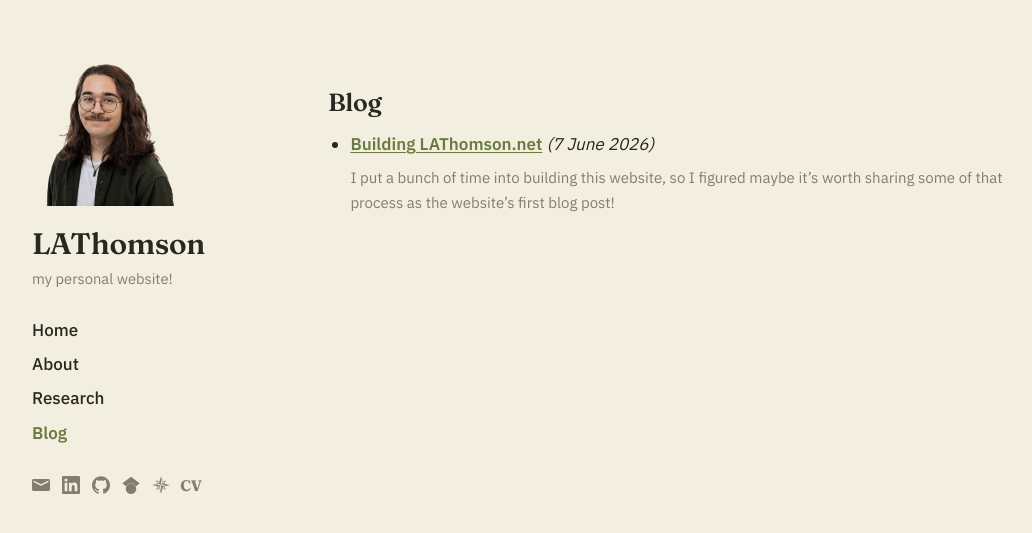
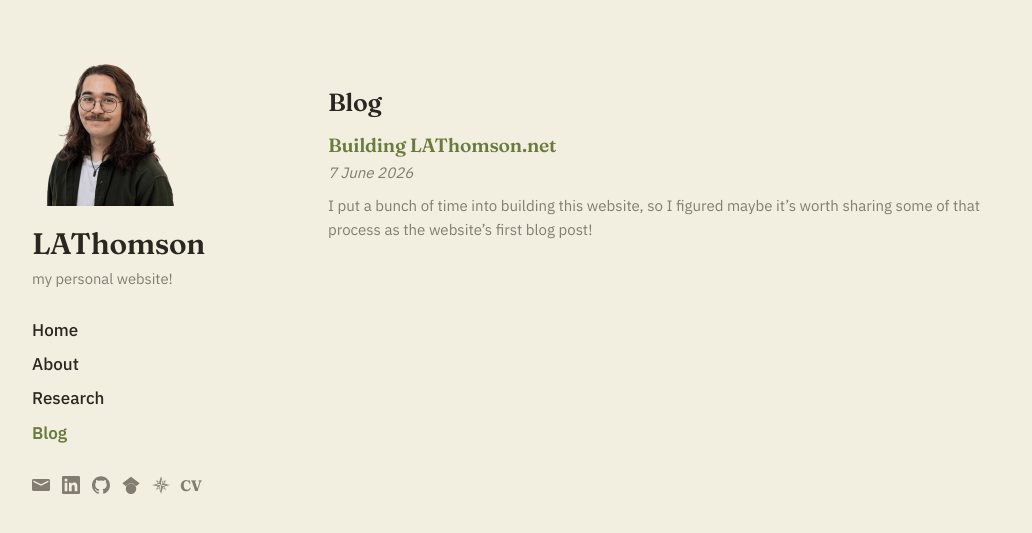
Before and after one commit to LAThomson/LAThomson.github.io, a Jekyll site: the page built from blog/index.md, in a window 1280 px wide. Shown: the top 533 px of the page, without its empty margins (108-1140 px from the left). Built offline with Jekyll 4.4.1, drawn with Linux system fonts in a browser that asks for light colours.

Commit message:
updated blog design

```diff
--- a/assets/css/style.css
+++ b/assets/css/style.css
@@ -365,7 +365,95 @@ section {
   .lightbox figcaption { font-size: 0.92rem; }
 }
 
+/* Blog index entries — each post gets its own heading rather than a
+   bullet, mirroring the .project cards on Research (h3 + muted meta
+   line + .detail excerpt) but without the image column. */
+.post-entry { margin-bottom: 2rem; }
+
+/* The h3s carry no top margin, so the first entry would otherwise sit
+   only 0.75rem under the "Blog" h2 — far tighter than the 2rem between
+   entries. Nudge it down so the heading isn't crowded. */
+.post-entry:first-of-type { margin-top: 1rem; }
+.post-entry h3 {
+  margin-top: 0;
+  margin-bottom: 0.25rem;
+}
+
+/* Accent carries the link, as elsewhere on the site; the underline is
+   held back for hover so the title reads as a heading at rest. */
+.post-entry h3 a {
+  color: var(--accent);
+  text-decoration: none;
+}
+.post-entry h3 a:hover,
+.post-entry h3 a:focus-visible {
+  color: var(--accent-secondary);
+  text-decoration: underline;
+}
+.post-entry-meta {
+  margin-top: 0;
+  margin-bottom: 0.5rem;
+  color: var(--muted);
+  font-size: 0.94rem;
+}
+
+/* .detail's negative top margin is tuned for prose on About/Research,
+   where it hugs the paragraph above; here the meta line already sets
+   the spacing, so neutralise it. */
+.post-entry .detail {
+  margin-top: 0;
+  margin-bottom: 0;
+}
+
 /* Post-specific */
+
+/* Breadcrumb above the post title — an immediate escape back to the
+   blog index. It earns its keep most on mobile, where the sticky
+   sidebar nav is static and has scrolled out of view by the time a
+   reader wants to leave. Separators are drawn with ::before so they
+   stay out of the accessibility tree: a screen reader hears
+   "Blog, <post title>" rather than a mouthful of slashes. */
+.post-breadcrumb {
+  font-size: 0.92rem;
+  margin-bottom: 0.6rem;
+}
+.post-breadcrumb ol {
+  display: flex;
+  align-items: baseline;
+  list-style: none;
+  margin: 0;
+  padding: 0;
+  min-width: 0;
+}
+.post-breadcrumb li:first-child { flex: none; }
+.post-breadcrumb li + li::before {
+  content: '\2044';  /* fraction slash — lighter than a solidus */
+  color: var(--muted);
+  margin: 0 0.5em;
+}
+
+/* Matches .site-nav's chrome-like treatment: colour carries the link,
+   with the underline held back for hover. */
+.post-breadcrumb a {
+  color: var(--accent);
+  text-decoration: none;
+}
+.post-breadcrumb a:hover,
+.post-breadcrumb a:focus-visible {
+  color: var(--accent-secondary);
+  text-decoration: underline;
+}
+
+/* The current crumb repeats the <h2> directly below it, so it never
+   earns a second line — truncate rather than wrap. */
+.post-breadcrumb li[aria-current] {
+  color: var(--muted);
+  white-space: nowrap;
+  overflow: hidden;
+  text-overflow: ellipsis;
+  min-width: 0;
+}
+
 .post-title { margin-top: 0; }
 .post-date {
   color: var(--muted);
--- a/blog/index.md
+++ b/blog/index.md
@@ -7,11 +7,16 @@ permalink: /blog/
 ## Blog
 
 {% for post in site.posts %}
-- **[{{ post.title }}]({{ post.url | relative_url }})** *({{ post.date | date: "%-d %B %Y" }})*
+<div class="post-entry" markdown="1">
+### [{{ post.title }}]({{ post.url | relative_url }})
 
-  {{ post.excerpt | strip_html | strip_newlines | truncatewords: 30 }}
-  {:.detail}
+*{{ post.date | date: "%-d %B %Y" }}*
+{:.post-entry-meta}
 
+{{ post.excerpt | strip_html | strip_newlines | truncatewords: 30 }}
+{:.detail}
+
+</div>
 {% else %}
 *No posts yet — check back soon.*
 {% endfor %}
```
Also changed, not shown: _layouts/post.html (+7 -0 lines).
